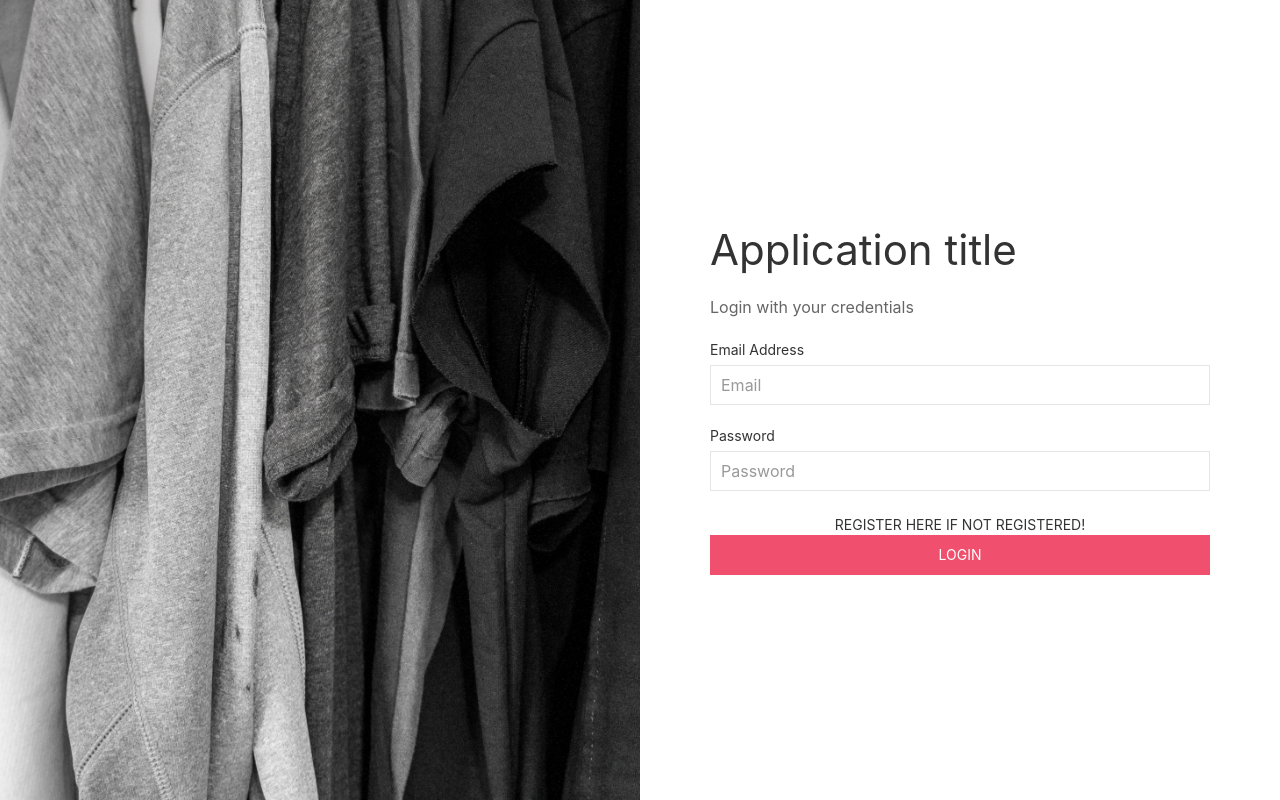
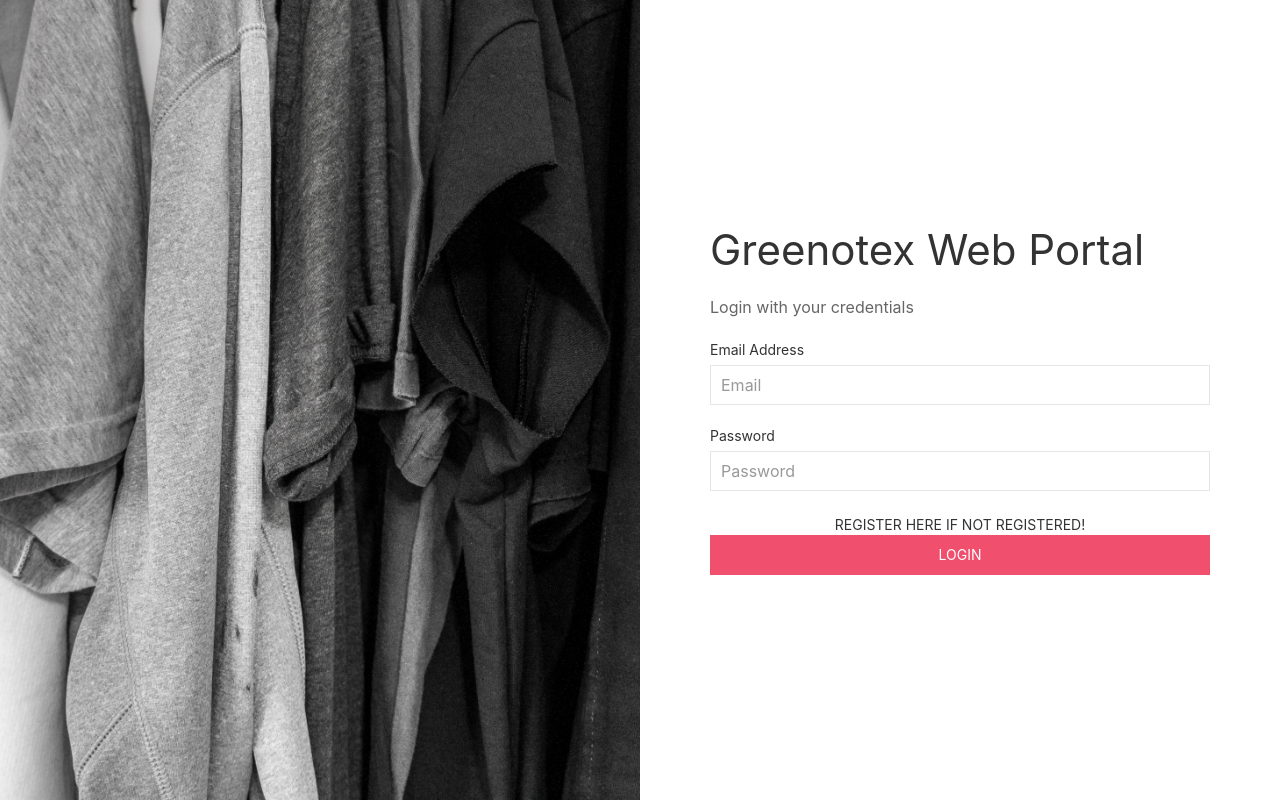
Before and after one commit to hmahmud01/greenotex-server, a Django app: page /login/ in a window 1280 px wide. Run offline with Django 3.2, Linux system fonts and the light colour scheme.

Commit message:
login headline change

```diff
--- a/ecommerce/templates/login.html
+++ b/ecommerce/templates/login.html
@@ -13,7 +13,7 @@
         <div class="uk-grid-collapse uk-child-width-1-2@s uk-flex-middle" uk-grid>
             <div class="uk-background-cover uk-visible@m" style="background-image: url('/static/img/login.jpg');" uk-height-viewport></div>
             <div class="uk-padding-large">
-                <h1>Application title</h1>
+                <h1>Greenotex Web Portal</h1>
                 <p>Login with your credentials</p>
 
                 <form class="uk-form-stacked" method="POST" action="{% url 'verifylogin' %}">{% csrf_token %}
```
